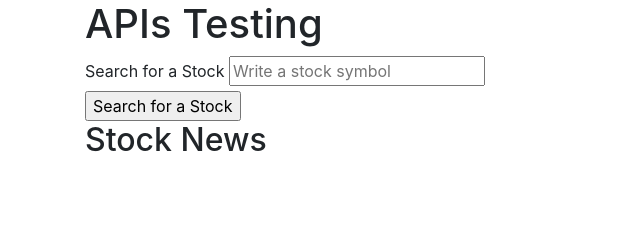
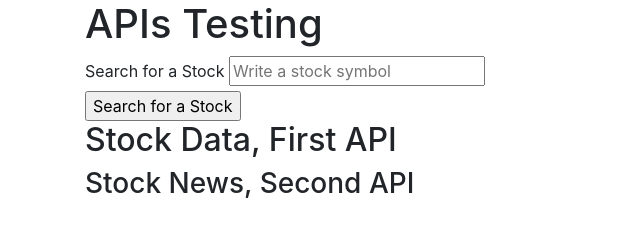
Before and after one commit to Wau00/Apis-testing, a plain HTML site: page index.html in a window 1280 px wide. Shown: the whole page, without its empty margins (0-640 px from the left). Drawn offline with nearby package versions, Linux system fonts and the light colour scheme.

Commit message:
First Commmit

```diff
--- a/index.html
+++ b/index.html
@@ -21,9 +21,10 @@
     </form>
 
     <!-- We'll be dumping our JSON contents in here -->
+    <h2> Stock Data, First API</h2>
     <div id="stock-view"></div>
 
-    <h2>Stock News</h2>
+    <h3>Stock News, Second API</h3>
     <div id="news-view"></div>
 
 
```
